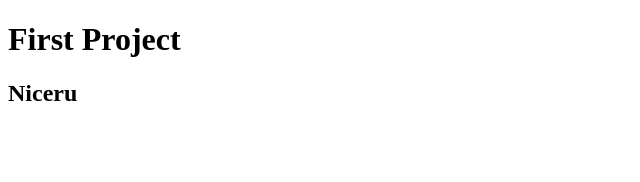
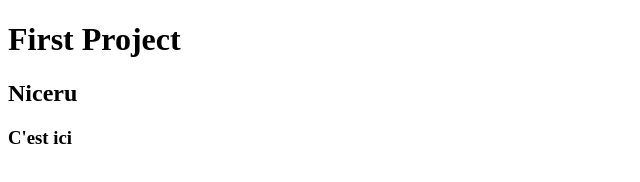
Before and after one commit to Lisow7/First-Project, a plain HTML site: page index.html in a window 1280 px wide. Shown: the full height of the page, 0-640 px from the left. Drawn offline with Linux system fonts and the light colour scheme.

Commit message:
ajout h3

```diff
--- a/index.html
+++ b/index.html
@@ -9,5 +9,7 @@
     <h1>First Project</h1>
 
     <h2>Niceru</h2>
+
+    <h3>C'est ici</h3>
   </body>
 </html>
```
